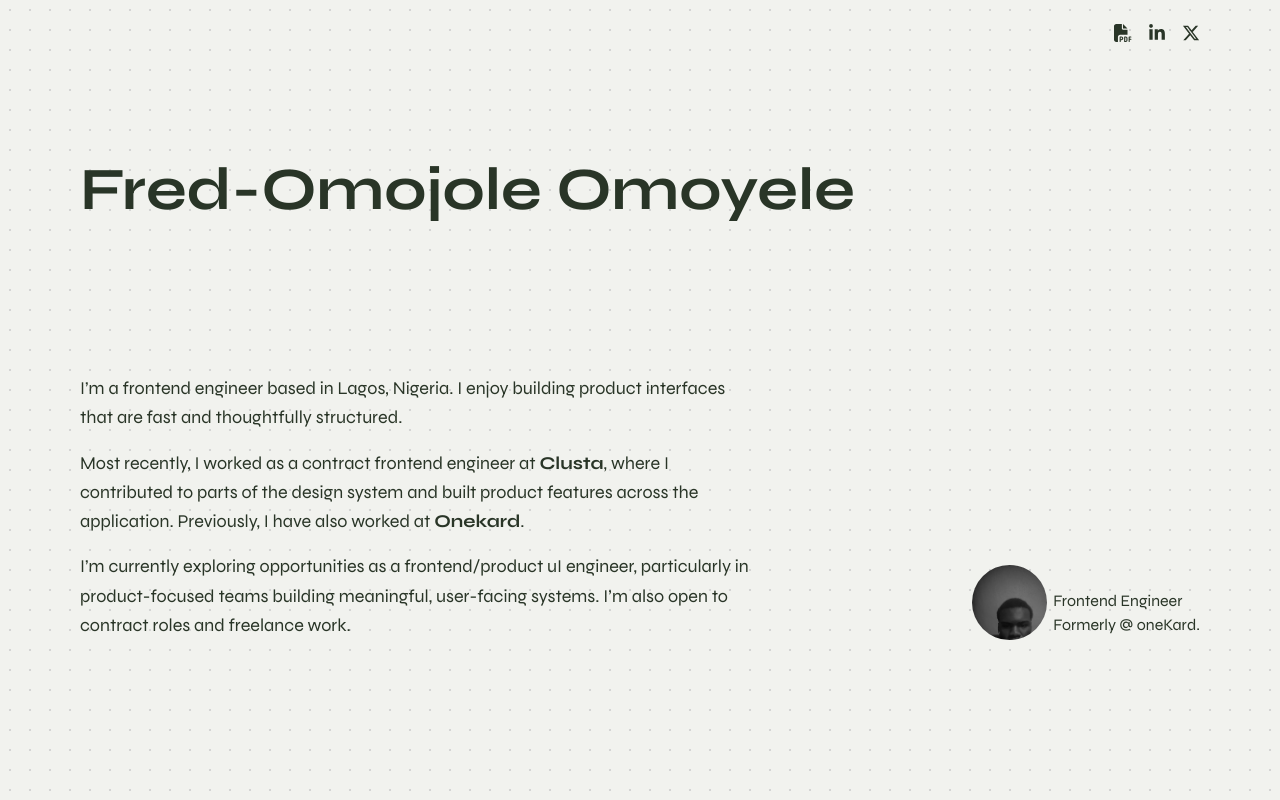
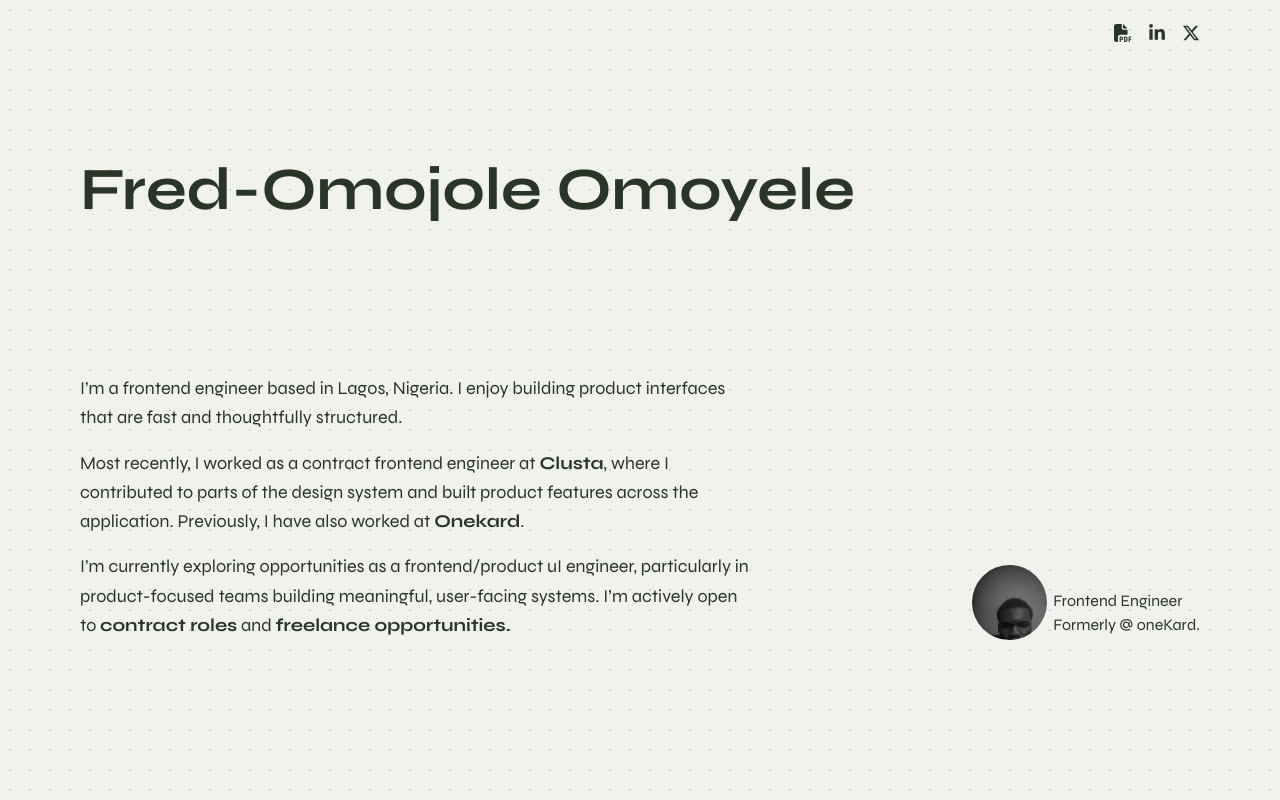
Before and after one commit to Fred-omojole/fred-omojole-s-folio, a Next.js app: page / in a window 1280 px wide. Shown: the top 800 px of the page. Built offline with nearby package versions, Linux system fonts and the light colour scheme.

Commit message:
minimal change

```diff
--- a/app/_components/Hero.tsx
+++ b/app/_components/Hero.tsx
@@ -71,8 +71,9 @@ const Hero = () => {
           <p>
             I’m currently exploring opportunities as a frontend/product uI
             engineer, particularly in product-focused teams building meaningful,
-            user-facing systems. I’m also open to contract roles and freelance
-            work.
+            user-facing systems. I’m actively open to{" "}
+            <span className="font-bold">contract roles</span> and{" "}
+            <span className="font-bold">freelance opportunities.</span>
           </p>
         </div>
 
```
